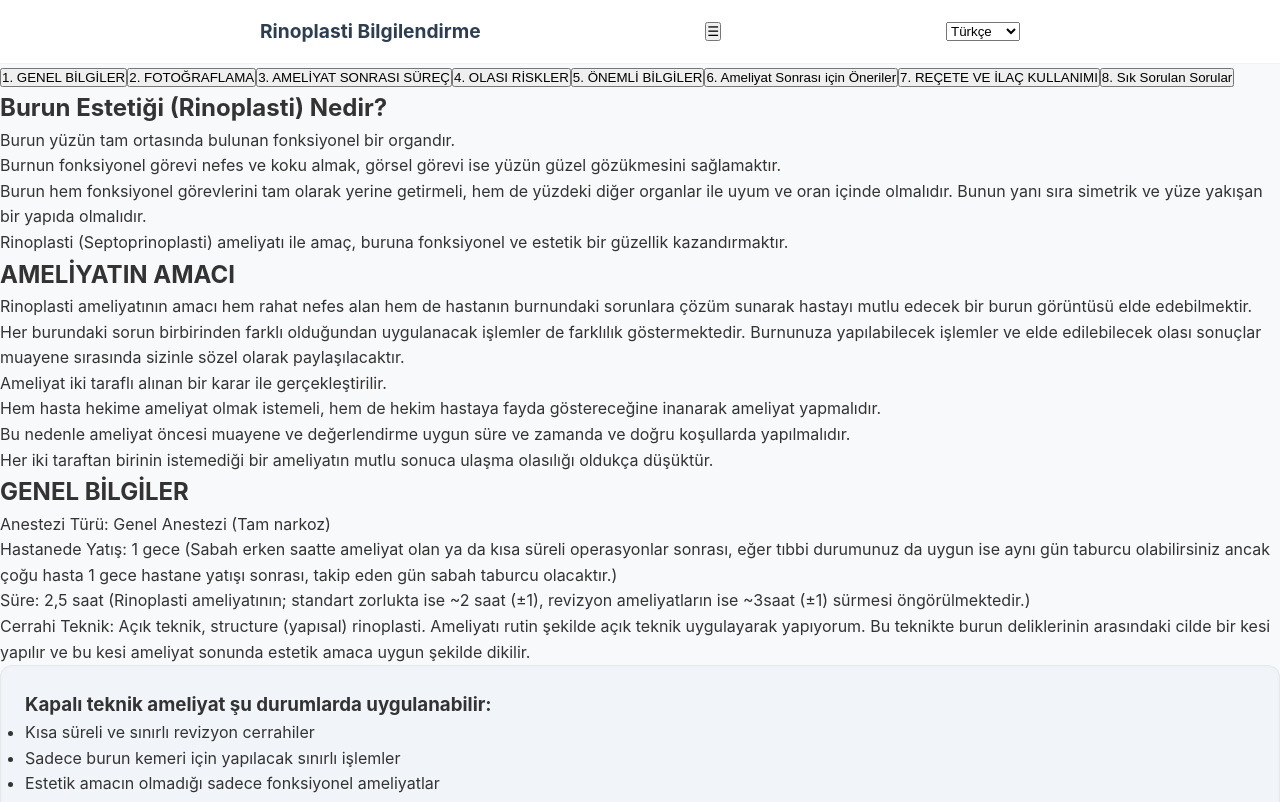
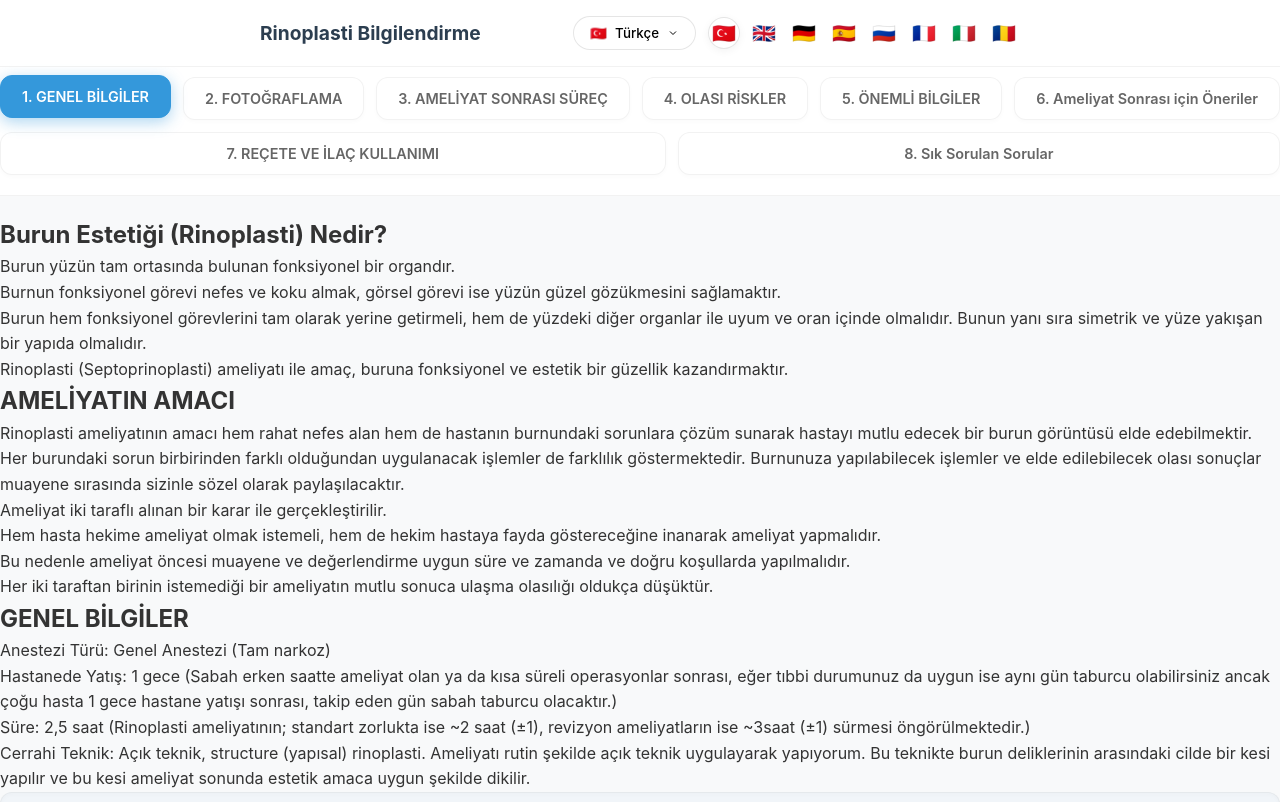
Before and after one commit to niedy707/rhinoplasty-info, a React (Vite) app: page / in a window 1280 px wide. Shown: the top 802 px of the page. Built offline with nearby package versions, Linux system fonts and the light colour scheme.

Commit message:
Restore premium UI: modern tabs and flag-based language selector

```diff
--- a/src/App.css
+++ b/src/App.css
@@ -52,58 +52,229 @@ body {
   font-weight: 700;
 }
 
-.menu-toggle {
-  display: none;
-  /* Hidden on desktop by default */
-  background: none;
-  border: none;
-  font-size: 1.5rem;
-  cursor: pointer;
+/* Language Selector */
+.language-selector {
+  position: relative;
 }
 
-.language-selector select {
-  padding: 0.5rem;
-  border-radius: 6px;
-  border: 1px solid #ddd;
-  font-size: 0.9rem;
-  background-color: var(--white);
+.lang-btn {
+  display: flex;
+  align-items: center;
+  gap: 0.5rem;
+  padding: 0.5rem 1rem;
+  background: white;
+  border: 1px solid #e2e8f0;
+  border-radius: 8px;
   cursor: pointer;
+  font-size: 0.95rem;
+  color: var(--text-color);
+  transition: all 0.2s;
 }
 
-/* Tabs Navigation */
-.tabs-nav {
-  background-color: var(--white);
-  padding: 1rem 0;
-  border-bottom: 1px solid #eee;
-  overflow-x: auto;
-  white-space: nowrap;
-  -webkit-overflow-scrolling: touch;
-  display: flex;
-  justify-content: center;
-  gap: 0.5rem;
+.lang-btn:hover {
+  background: #f8fafc;
+  border-color: #cbd5e1;
 }
 
-.tab-button {
-  padding: 0.8rem 1.5rem;
+.current-flag {
+  font-size: 1.2rem;
+}
+
+.arrow {
+  transition: transform 0.2s;
+}
+
+.arrow.open {
+  transform: rotate(180deg);
+}
+
+.quick-flags {
+  display: none;
+}
+
+@media (min-width: 768px) {
+  .lang-btn {
+    display: none;
+  }
+
+  .quick-flags {
+    display: flex;
+    gap: 0.5rem;
+  }
+
+  .quick-flag-btn {
+    background: none;
+    border: none;
+    font-size: 1.5rem;
+    cursor: pointer;
+    padding: 0.2rem;
+    border-radius: 4px;
+    transition: transform 0.2s;
+    opacity: 0.6;
+  }
+
+  .quick-flag-btn:hover {
+    transform: scale(1.1);
+    opacity: 1;
+  }
+
+  .quick-flag-btn.active {
+    opacity: 1;
+    transform: scale(1.1);
+    background: rgba(0, 0, 0, 0.05);
+  }
+}
+
+.lang-menu {
+  position: absolute;
+  top: 100%;
+  right: 0;
+  margin-top: 0.5rem;
+  background: white;
+  border-radius: 8px;
+  box-shadow: 0 4px 6px -1px rgba(0, 0, 0, 0.1), 0 2px 4px -1px rgba(0, 0, 0, 0.06);
+  padding: 0.5rem;
+  min-width: 160px;
+  z-index: 50;
+  border: 1px solid #e2e8f0;
+}
+
+.lang-option {
+  display: flex;
+  align-items: center;
+  gap: 0.75rem;
+  width: 100%;
+  padding: 0.5rem 0.75rem;
   border: none;
   background: none;
-  font-size: 1rem;
-  color: #666;
   cursor: pointer;
-  border-radius: 20px;
-  transition: var(--transition);
-  font-weight: 500;
+  text-align: left;
+  border-radius: 6px;
+  color: var(--text-color);
 }
 
-.tab-button:hover {
-  background-color: #f0f0f0;
-  color: var(--primary-color);
+.lang-option:hover {
+  background: #f1f5f9;
 }
 
-.tab-button.active {
-  background-color: var(--primary-color);
-  color: var(--white);
-  box-shadow: 0 2px 4px rgba(44, 62, 80, 0.2);
+.lang-option.active {
+  background: #eff6ff;
+  color: var(--accent-color);
+}
+
+.flag {
+  font-size: 1.2rem;
+}
+
+.check {
+  margin-left: auto;
+  color: var(--accent-color);
+}
+
+.backdrop {
+  position: fixed;
+  top: 0;
+  left: 0;
+  right: 0;
+  bottom: 0;
+  z-index: 40;
+}
+
+/* Tab Navigation */
+.tab-navigation {
+  background: white;
+  padding: 1rem 0;
+  border-bottom: 1px solid #e2e8f0;
+  position: sticky;
+  top: 70px;
+  /* Adjust based on header height */
+  z-index: 90;
+}
+
+.desktop-tabs {
+  display: none;
+  max-width: 1200px;
+  margin: 0 auto;
+  padding: 0 1rem;
+  gap: 0.5rem;
+  flex-wrap: wrap;
+  justify-content: center;
+}
+
+.tab-btn {
+  padding: 0.75rem 1.25rem;
+  background: #f8fafc;
+  border: 1px solid #e2e8f0;
+  border-radius: 8px;
+  color: #64748b;
+  font-weight: 500;
+  cursor: pointer;
+  transition: all 0.2s;
+  font-size: 0.95rem;
+}
+
+.tab-btn:hover {
+  background: #f1f5f9;
+  color: #334155;
+  transform: translateY(-1px);
+}
+
+.tab-btn.active {
+  background: var(--primary-color);
+  color: white;
+  border-color: var(--primary-color);
+  box-shadow: 0 4px 6px -1px rgba(44, 62, 80, 0.2);
+}
+
+/* Mobile Tab Navigation */
+.mobile-tab-select {
+  display: flex;
+  align-items: center;
+  gap: 0.5rem;
+  padding: 0 1rem;
+  max-width: 100%;
+}
+
+.nav-arrow-btn {
+  background: white;
+  border: 1px solid #e2e8f0;
+  border-radius: 8px;
+  width: 40px;
+  height: 40px;
+  display: flex;
+  align-items: center;
+  justify-content: center;
+  cursor: pointer;
+  color: var(--primary-color);
+  font-size: 1.2rem;
+}
+
+.nav-arrow-btn:disabled {
+  opacity: 0.5;
+  cursor: not-allowed;
+  background: #f8fafc;
+}
+
+.tab-select {
+  flex: 1;
+  padding: 0.75rem;
+  border: 1px solid #e2e8f0;
+  border-radius: 8px;
+  background: white;
+  color: var(--primary-color);
+  font-weight: 600;
+  font-size: 1rem;
+  outline: none;
+}
+
+@media (min-width: 768px) {
+  .desktop-tabs {
+    display: flex;
+  }
+
+  .mobile-tab-select {
+    display: none;
+  }
 }
 
 /* Main Content */
--- a/src/App.jsx
+++ b/src/App.jsx
@@ -123,34 +123,37 @@ function AppContent() {
       <header className="app-header">
         <div className="header-content">
           <h1>{currentContent.title}</h1>
-          <button className="menu-toggle" onClick={toggleMenu} aria-label="Toggle menu">
-            ☰
-          </button>
-          <div className={`language-selector ${isMenuOpen ? 'open' : ''}`}>
-            <select value={lang} onChange={handleLanguageChange}>
-              <option value="tr">Türkçe</option>
-              <option value="en">English</option>
-              <option value="de">Deutsch</option>
-              <option value="es">Español</option>
-              <option value="ru">Русский</option>
-              <option value="fr">Français</option>
-              <option value="it">Italiano</option>
-              <option value="ro">Română</option>
-            </select>
+          <div className="header-controls">
+            <LanguageSelector currentLang={lang} onSelect={handleLanguageChange} />
           </div>
         </div>
       </header>
 
-      <nav className="tabs-nav">
+      <nav className="tab-navigation">
+        <MobileNavigation
+          handlePrevTab={() => {
+            const currentIndex = currentContent.tabs.findIndex(t => t.id === activeTabId);
+            if (currentIndex > 0) setActiveTabId(currentContent.tabs[currentIndex - 1].id);
+          }}
+          handleNextTab={() => {
+            const currentIndex = currentContent.tabs.findIndex(t => t.id === activeTabId);
+            if (currentIndex < currentContent.tabs.length - 1) setActiveTabId(currentContent.tabs[currentIndex + 1].id);
+          }}
+          currentContent={currentContent}
+          activeTabId={activeTabId}
+          setActiveTabId={setActiveTabId}
+        />
+        <div className="desktop-tabs">
           {currentContent.tabs.map(tab => (
             <button
               key={tab.id}
-            className={`tab-button ${activeTabId === tab.id ? 'active' : ''}`}
+              className={`tab-btn ${activeTabId === tab.id ? 'active' : ''}`}
               onClick={() => setActiveTabId(tab.id)}
             >
               {tab.title}
             </button>
           ))}
+        </div>
       </nav>
 
       <main className="tab-content">
```
Lines whose indentation alone changed are shown as unchanged.
